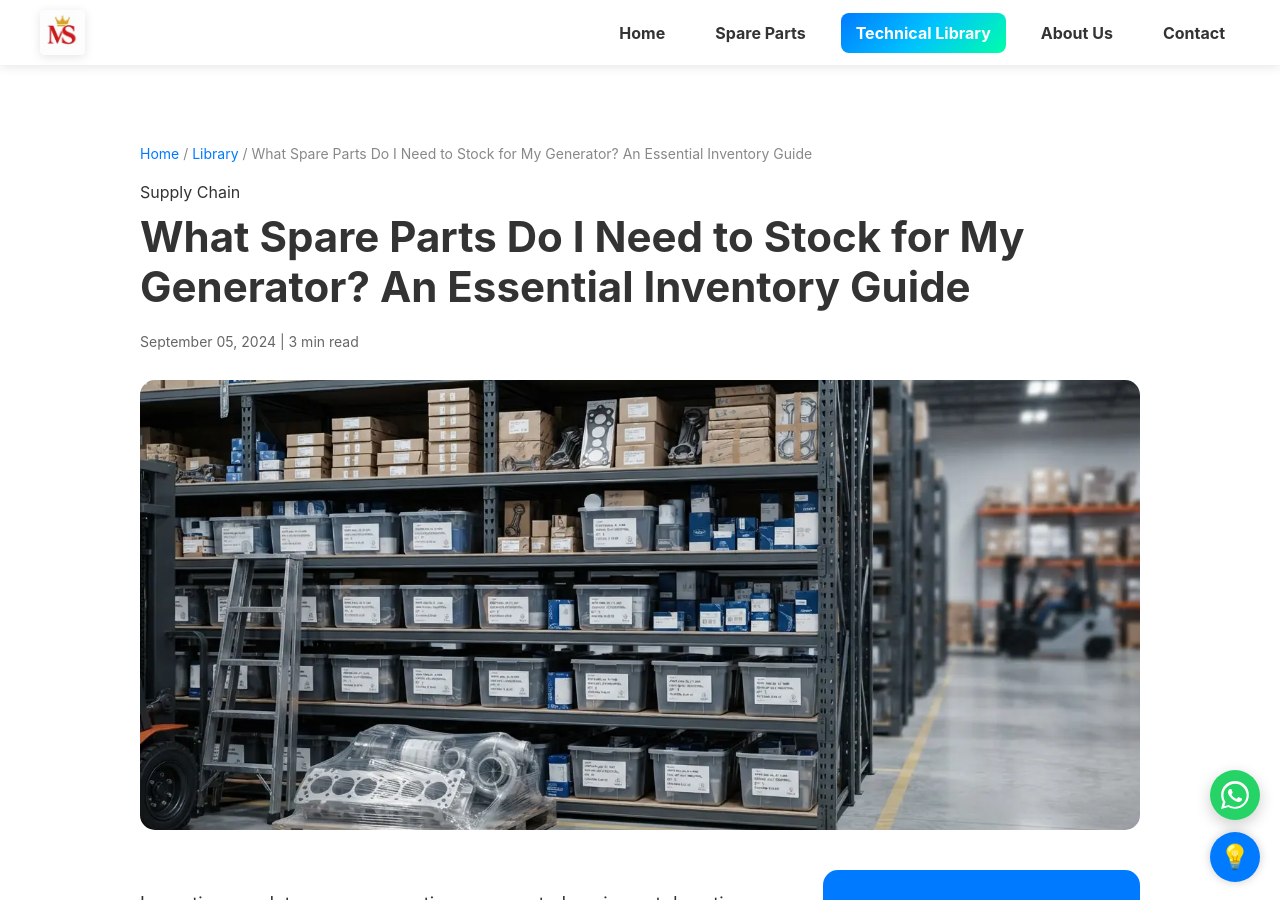
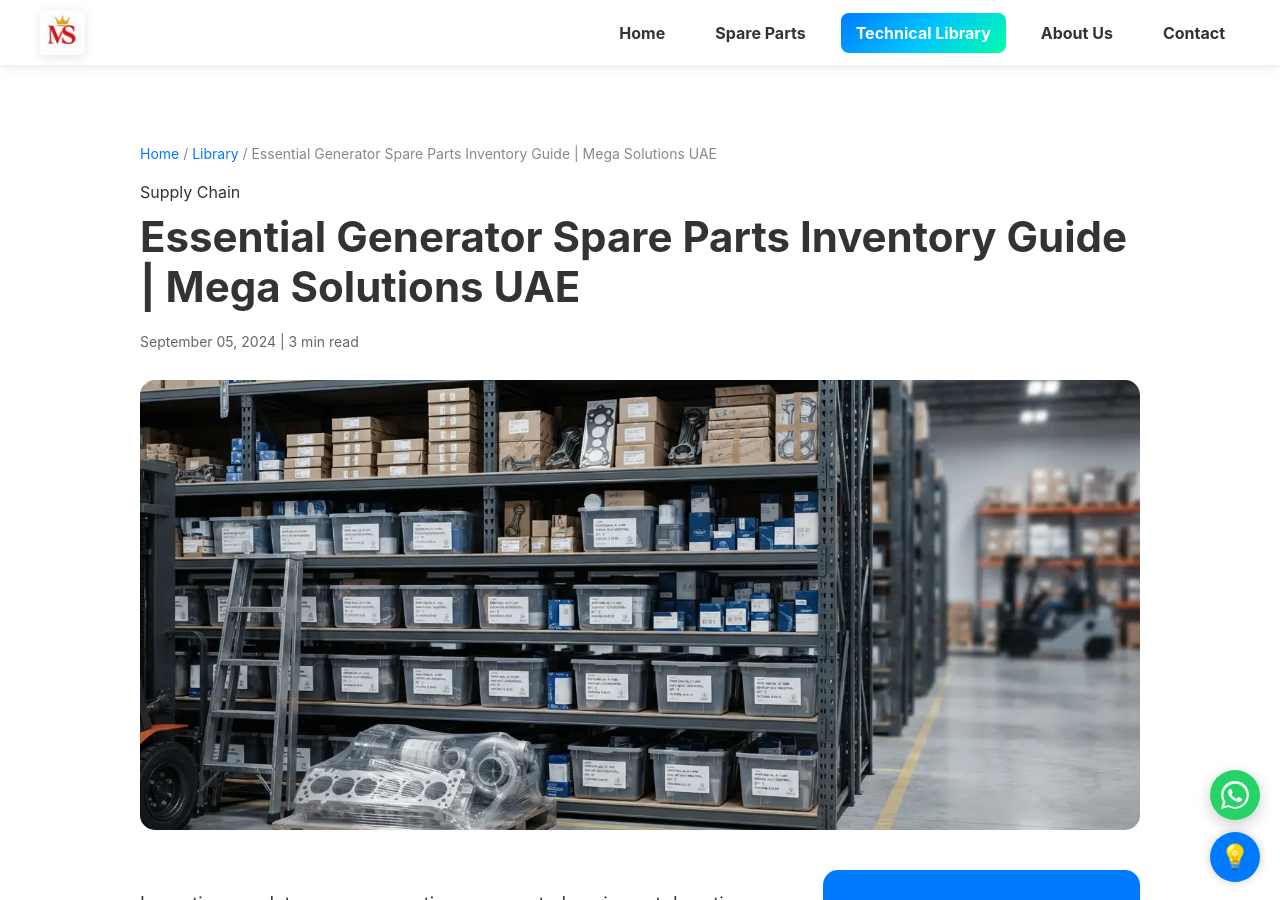
Before and after one commit to Khisal786/Mega-Solutions-UAE, a Jekyll site: the page built from _posts/2024-09-05-what-spare-parts-do-i-need-to-stock-for-my-generator.md, in a window 1280 px wide and 900 px high. Built offline with Jekyll 4.4.1, drawn with Linux system fonts in a browser that asks for light colours.

Commit message:
Update title and description for generator spare parts post

```diff
--- a/_posts/2024-09-05-what-spare-parts-do-i-need-to-stock-for-my-generator.md
+++ b/_posts/2024-09-05-what-spare-parts-do-i-need-to-stock-for-my-generator.md
@@ -1,6 +1,6 @@
 ---
 layout: post
-title: "What Spare Parts Do I Need to Stock for My Generator? An Essential Inventory Guide"
+title: "Essential Generator Spare Parts Inventory Guide | Mega Solutions UAE"
 date: 2024-09-05
 image: /assets/images/blog/generator-spare-parts-inventory.webp
 description: "A strategic inventory guide for plant managers on stocking essential industrial gas generator spare parts to prevent costly downtime."
```
